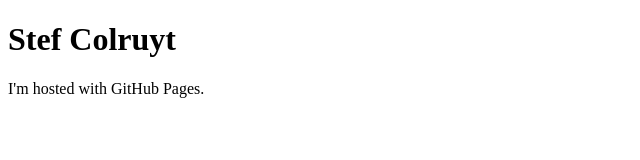
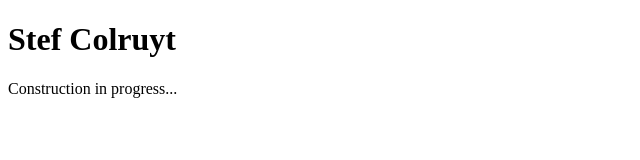
Before and after one commit to SteCol/SteCol.github.io, a plain HTML site: page index.html in a window 1280 px wide. Shown: the full height of the page, 0-640 px from the left. Drawn offline with Linux system fonts and the light colour scheme.

Commit message:
Update index.html

```diff
--- a/index.html
+++ b/index.html
@@ -2,6 +2,7 @@
 <html>
 <body>
 <h1>Stef Colruyt</h1>
-<p>I'm hosted with GitHub Pages.</p>
+<p></p>
+  <p>Construction in progress...</p>
 </body>
 </html>
```
